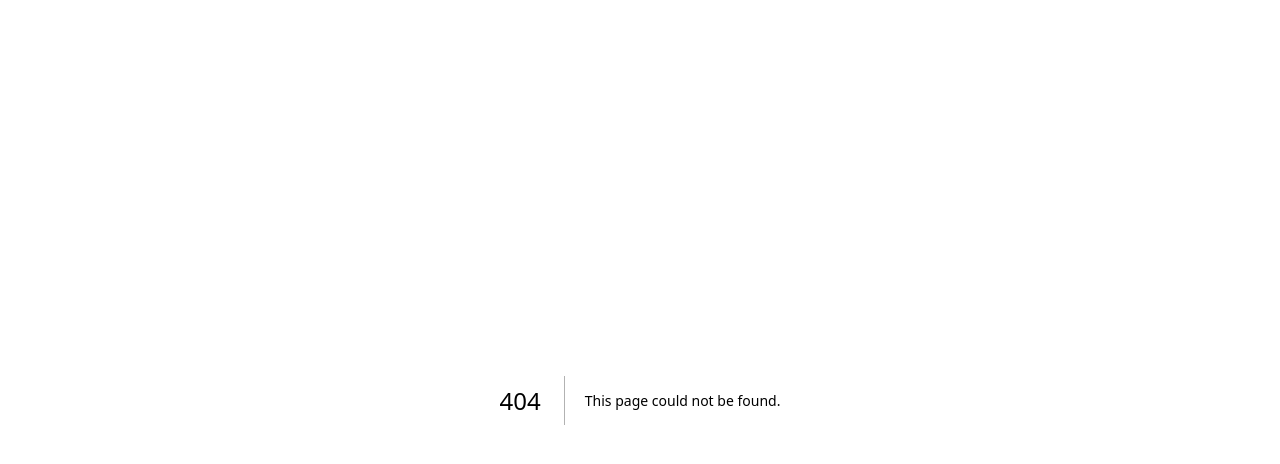
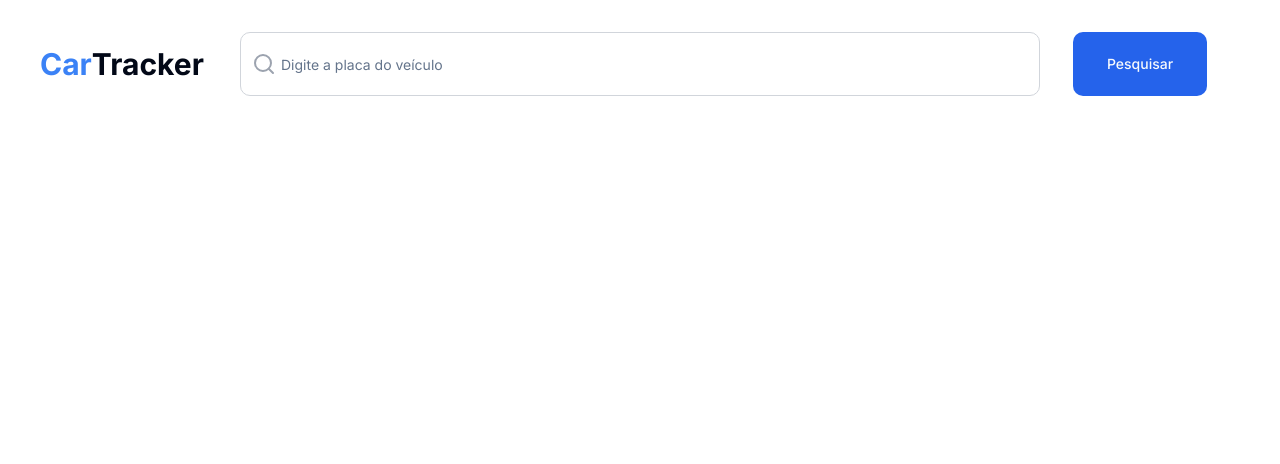
Before and after one commit to paulo-evangelista/project-coldwheels, a Next.js app in the folder frontend/: page /buy in a window 1280 px wide. Before the commit this address had no page. Shown: the top 464 px of the page. Built offline with nearby package versions, Linux system fonts and the light colour scheme.

Commit message:
feat: buy car header

```diff
--- /dev/null
+++ b/frontend/app/buy/layout.tsx
@@ -0,0 +1,6 @@
+import React from "react";
+import { PropsWithChildren } from "react";
+
+export default function BuyVehicle({ children }: PropsWithChildren) {
+    return <div>{children}</div>;
+}
--- /dev/null
+++ b/frontend/app/buy/page.tsx
@@ -0,0 +1,9 @@
+import Header from "../../components/BuyVehicleHeader/BuyVehicleHeader";
+
+export default function BuyVehiclePage({}) {
+    return (
+        <>
+            <Header />
+        </>
+    );
+}
--- /dev/null
+++ b/frontend/components/BuyVehicleHeader/BuyVehicleHeader.tsx
@@ -0,0 +1,27 @@
+import { Search } from "lucide-react";
+import { Button } from "../ui/button";
+import { Input } from "../ui/input";
+
+export default function BuyVehicleHeader() {
+    return (
+        <div className="w-full px-10 py-8 flex items-center justify-between">
+            <div className="w-2/12 text-3xl font-bold flex items-center">
+                <span className="text-blue-500">Car</span>Tracker
+            </div>
+
+            <div className="w-8/12">
+                <div className="relative">
+                    <Search className="absolute left-3 top-1/2 transform -translate-y-1/2 text-gray-400" />
+                    <Input
+                        placeholder="Digite a placa do veículo"
+                        className="w-full h-16 pl-10 rounded-md border border-gray-300"
+                    />
+                </div>
+            </div>
+
+            <div className="w-2/12 h-16 flex items-center justify-center">
+                <Button className="w-8/12 h-16">Pesquisar</Button>
+            </div>
+        </div>
+    );
+}
--- /dev/null
+++ b/frontend/components/ui/input.tsx
@@ -0,0 +1,25 @@
+import * as React from "react"
+
+import { cn } from "@/lib/utils"
+
+export interface InputProps
+  extends React.InputHTMLAttributes<HTMLInputElement> {}
+
+const Input = React.forwardRef<HTMLInputElement, InputProps>(
+  ({ className, type, ...props }, ref) => {
+    return (
+      <input
+        type={type}
+        className={cn(
+          "flex h-10 w-full rounded-md border border-input bg-background px-3 py-2 text-sm ring-offset-background file:border-0 file:bg-transparent file:text-sm file:font-medium placeholder:text-muted-foreground focus-visible:outline-none focus-visible:ring-2 focus-visible:ring-ring focus-visible:ring-offset-2 disabled:cursor-not-allowed disabled:opacity-50",
+          className
+        )}
+        ref={ref}
+        {...props}
+      />
+    )
+  }
+)
+Input.displayName = "Input"
+
+export { Input }
```
